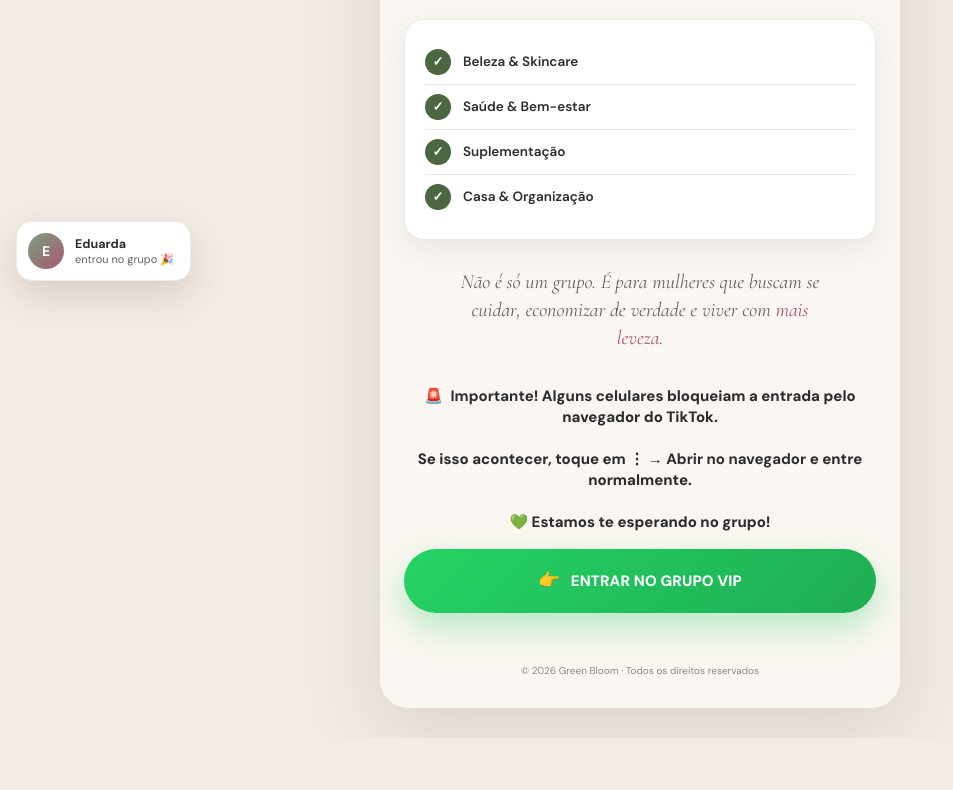
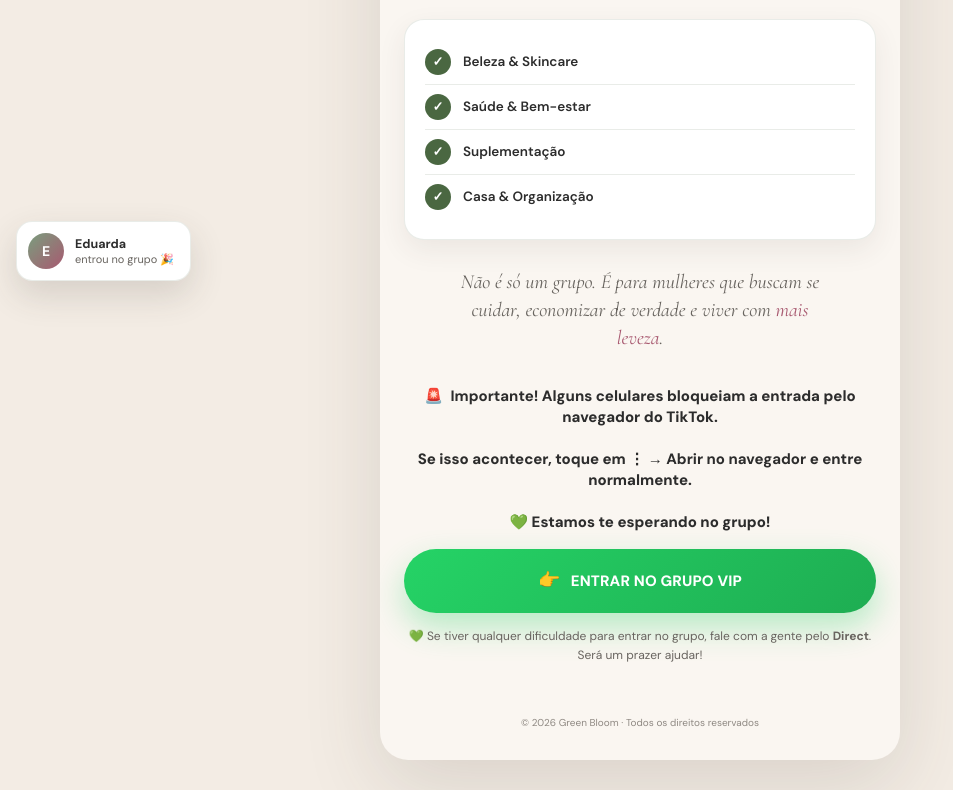
Before and after one commit to greenbloom-gb/Green-Bloom, a website: page vip.html in a window 1280 px wide. Shown: the part 503-1293 px from the top of the page, without its empty margins (0-953 px from the left). Before the commit the page ends 1241 px from the top, so only its background shows below. Drawn offline with nearby package versions, Linux system fonts and the light colour scheme.

Commit message:
Update vip.html

```diff
--- a/vip.html
+++ b/vip.html
@@ -212,6 +212,9 @@ a{text-decoration:none;color:inherit}
     >
       <span class="emoji">👉</span> ENTRAR NO GRUPO VIP
     </a>
+    <p style="margin-top:14px;font-size:12px;color:#68645F;line-height:1.6;text-align:center;">
+💚 Se tiver qualquer dificuldade para entrar no grupo, fale com a gente pelo <strong>Direct</strong>. Será um prazer ajudar!
+    </p>
   </div>
 
   <!-- FOOTER -->
```
